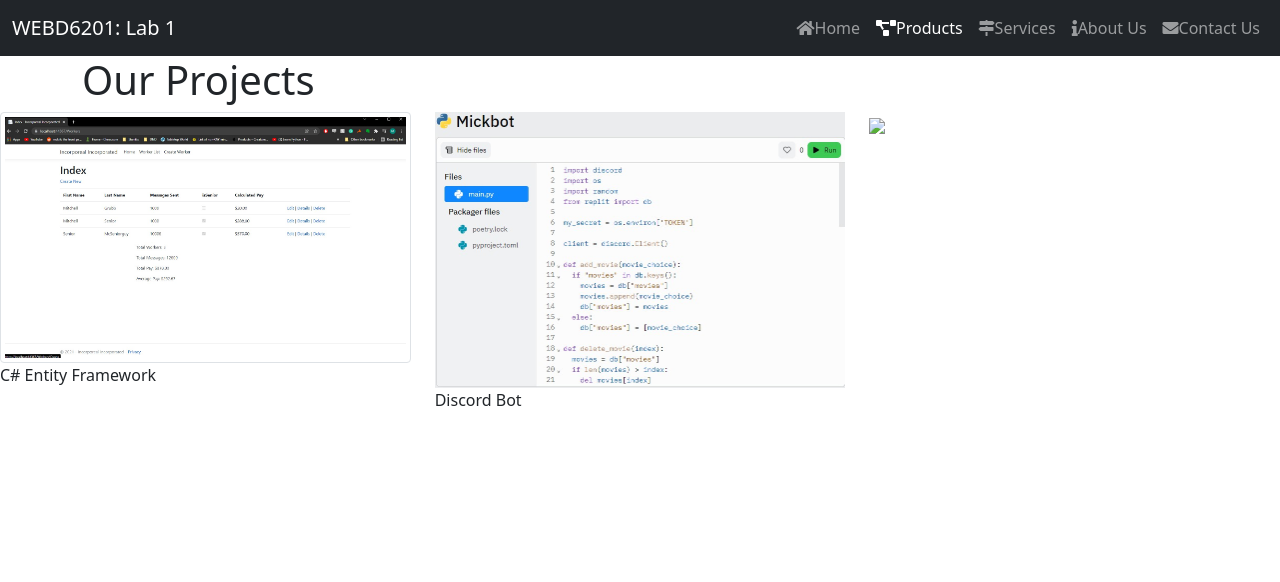
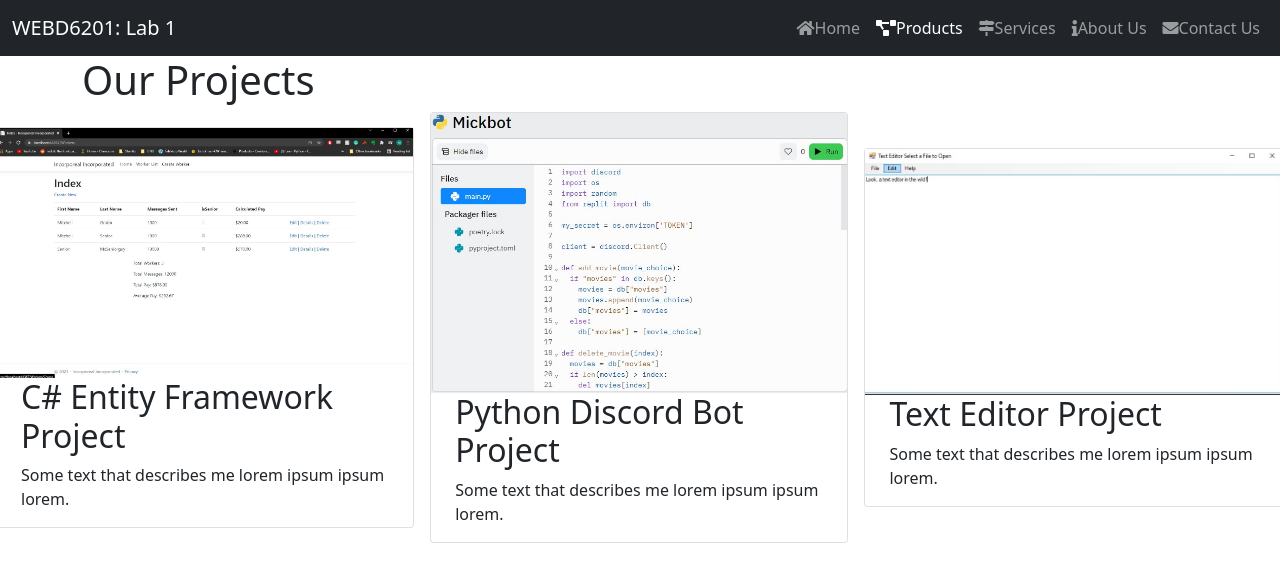
Before and after one commit to MickGrubb/MickGrubb.github.io, a website: page products.html in a window 1280 px wide. Drawn offline with nearby package versions, Linux system fonts and the light colour scheme.

Commit message:
added images folder + page layouts

```diff
--- a/Content/app.css
+++ b/Content/app.css
@@ -1,7 +1,8 @@
 /* Custom css goes here */
-/* Creates columns for About Us page */
+
+/* Creates columns for About Us page/Products/Services Page */
 .column {
-    float: left;
+    float: center;
     width: 33.3%;
     margin-bottom: 16px;
     padding: 0 8px;
@@ -19,6 +20,7 @@
     color: grey;
   }
 
+  /* Button Properties */
   .button {
     border: none;
     outline: 0;
@@ -31,6 +33,7 @@
     width: 100%;
   }
 
+  /* Settings when mousing over button */
   .button:hover {
     background-color: #555;
   }
--- a/products.html
+++ b/products.html
@@ -46,31 +46,33 @@
     </div>
 
     <div class="row">
-      <div class="col-md-4">
-        <div class="thumbnail">
-            <img src="WorkerProject.jpg" class="img-thumbnail" style="width:100%">
-            <div class="caption">
-              <p id="project-1">C# Entity Framework</p>
-            </div>
-          </a>
+      <div class="column">
+        <div class="card">
+          <img src="images\WorkerProject.jpg" style="width:100%">
+          <div class="container">
+            <h2 id="project-1-header">C# Entity Framework Project</h2>
+            <p id="project-1-p">Some text that describes me lorem ipsum ipsum lorem.</p>
+          </div>
         </div>
       </div>
-      <div class="col-md-4">
-        <div class="thumbnail">
-            <img src="DiscordProject.jpg" style="width:100%">
-            <div class="caption">
-              <p id="project-2">Discord Bot</p>
-            </div>
-          </a>
+
+      <div class="column">
+        <div class="card">
+          <img src="images\DiscordProject.jpg" style="width:100%">
+          <div class="container">
+            <h2 id="project-2-header">Python Discord Bot Project</h2>
+            <p id="project-2-p">Some text that describes me lorem ipsum ipsum lorem.</p>
+          </div>
         </div>
       </div>
-      <div class="col-md-4">
-        <div class="thumbnail">
-            <img src="/w3images/fjords.jpg" style="width:100%">
-            <div class="caption">
-              <p id="project-3"></p>
-            </div>
-          </a>
+
+      <div class="column">
+        <div class="card">
+          <img src="images\textEditorProject.jpg" alt="John" style="width:100%">
+          <div class="container">
+            <h2 id="project-3-header">Text Editor Project</h2>
+            <p id="project-3-p">Some text that describes me lorem ipsum ipsum lorem.</p>
+          </div>
         </div>
       </div>
     </div>
```
Also changed, not shown: about.html (+2 -2 lines), index.html (+1 -1 lines), images/DiscordProject.jpg (renamed from DiscordProject.jpg), images/WorkerProject.jpg (renamed from WorkerProject.jpg), images/background-image.jpg (renamed from background-image.jpg), images/mateenAbout.jpg (renamed from mateenAbout.jpg), images/mitchellAbout.jpg (renamed from mitchellAbout.jpg), images/textEditorProject.jpg (added).
